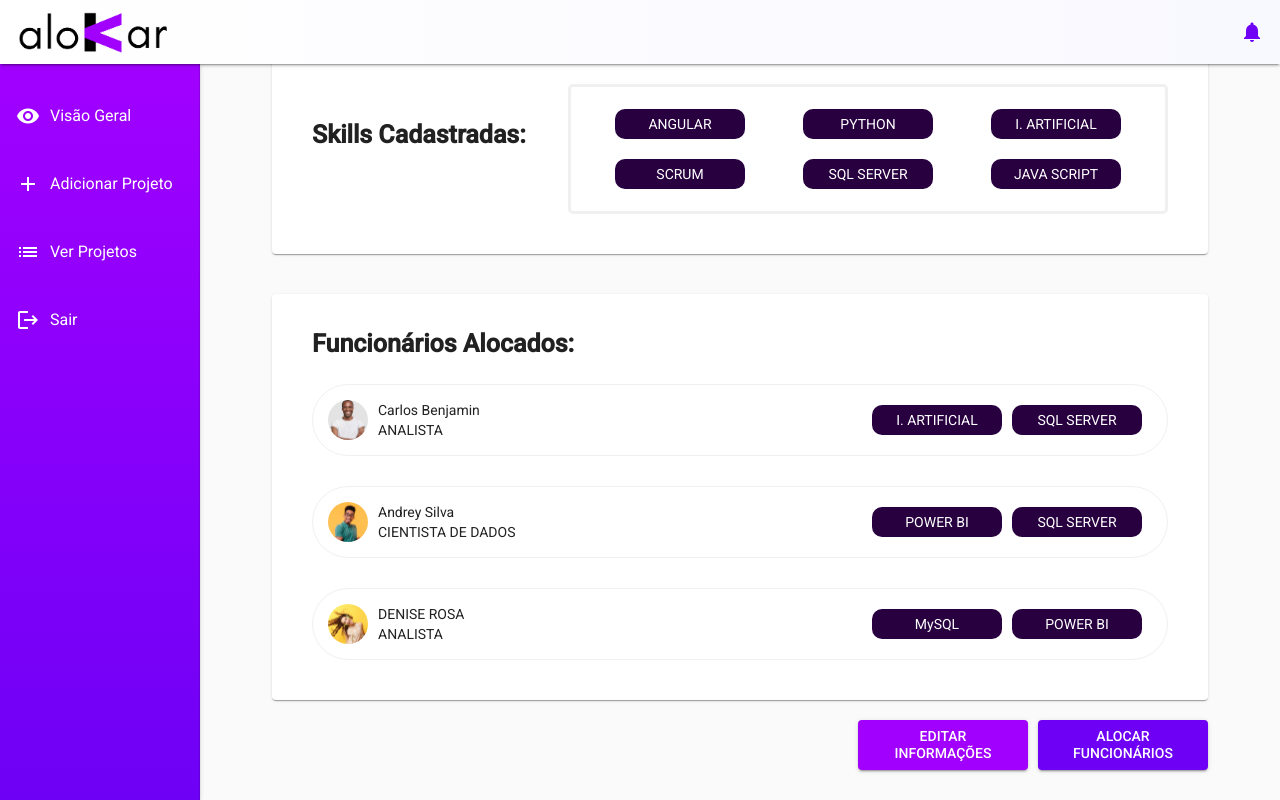
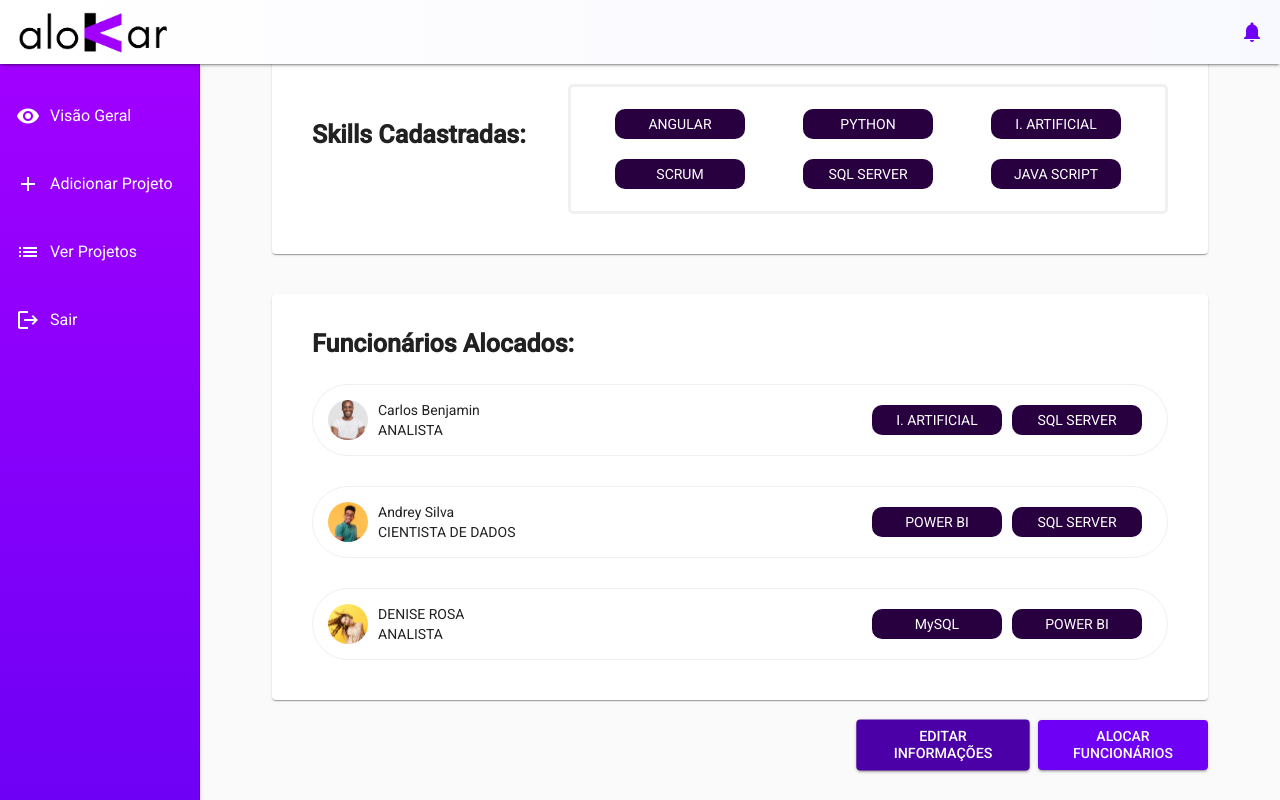
Before and after one commit to mateusntn/residencia-accenture, an Angular app in the folder alokarFrontend/: page /projects/details in a window 1280 px wide. In both pictures the pointer is over the button "EDITAR INFORMAÇÕES". Shown: the part 408-1208 px from the top of the page. Built offline with nearby package versions, Linux system fonts and the light colour scheme.

Commit message:
ALF(9.1): Adds animation in buttons

```diff
--- a/alokarFrontend/src/app/views/project-details/project-details.component.css
+++ b/alokarFrontend/src/app/views/project-details/project-details.component.css
@@ -71,14 +71,6 @@ mat-card{
     margin: 0;
 }
 
-.edit-infos{
-    background-color:  #A100ff;
-}
-
-.allocate{
-    background-color: #6E00F5;
-}
-
 .person{
     display: flex;
     align-items: center;
@@ -126,4 +118,18 @@ mat-card{
     white-space: normal;
     line-height: 17px;
     margin-left: 10px;
+    transition: all linear 0.2s;
 }
+
+.buttons-details button:hover {
+    background-color: #4b00a7;
+    transform: scale(1.02);
+}
+
+.edit-infos{
+    background-color:  #A100ff;
+}
+
+.allocate{
+    background-color: #6E00F5;
+}
```
